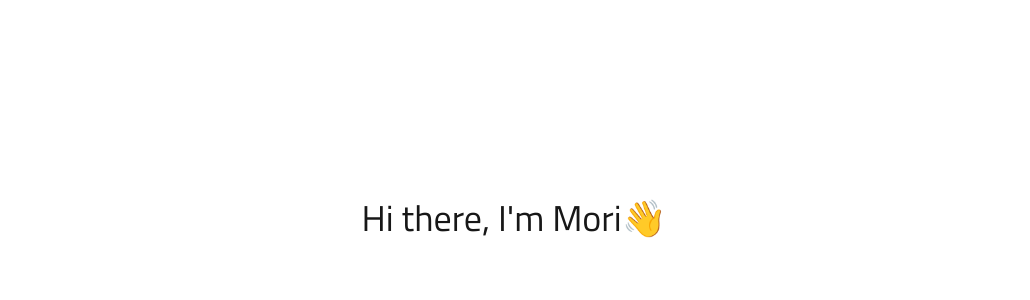
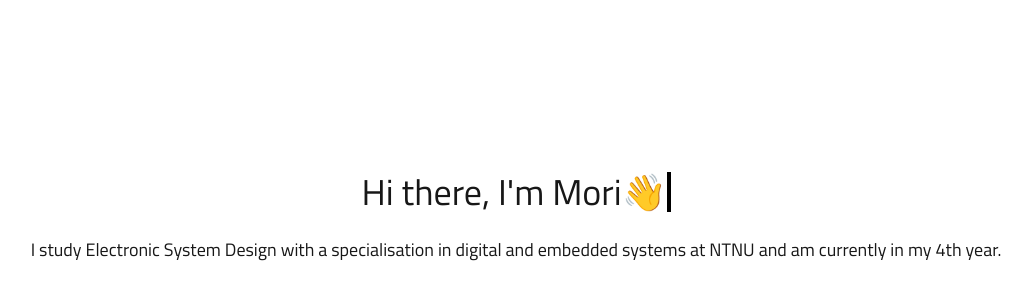
Before and after one commit to MoriARosland/rosland-web-2, a Next.js app: page / in a window 1280 px wide. Shown: the part 182-482 px from the top of the page, without its empty margins (124-1154 px from the left). Built offline with nearby package versions, Linux system fonts and the light colour scheme.

Commit message:
feat: short bio

```diff
--- a/app/page.tsx
+++ b/app/page.tsx
@@ -2,8 +2,12 @@ import TypeWriterHeader from "@/components/TypeWriterHeader";
 
 export default function Home() {
   return (
-    <main className="flex justify-center items-center h-screen">
+    <main className="flex flex-col gap-6 justify-center items-center h-screen">
       <TypeWriterHeader text="Hi there, I'm Mori👋" />
+      <p className="text-lg text-center px-20">
+        I study Electronic System Design with a specialisation in digital and
+        embedded systems at NTNU and am currently in my 4th year.
+      </p>
     </main>
   );
 }
```
